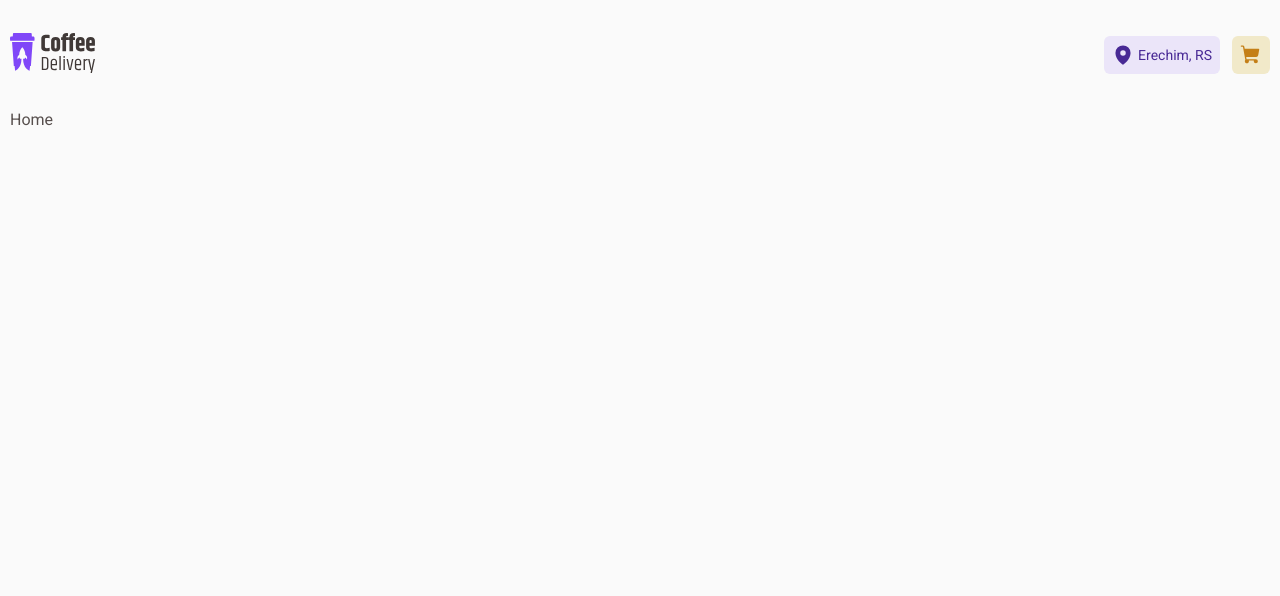
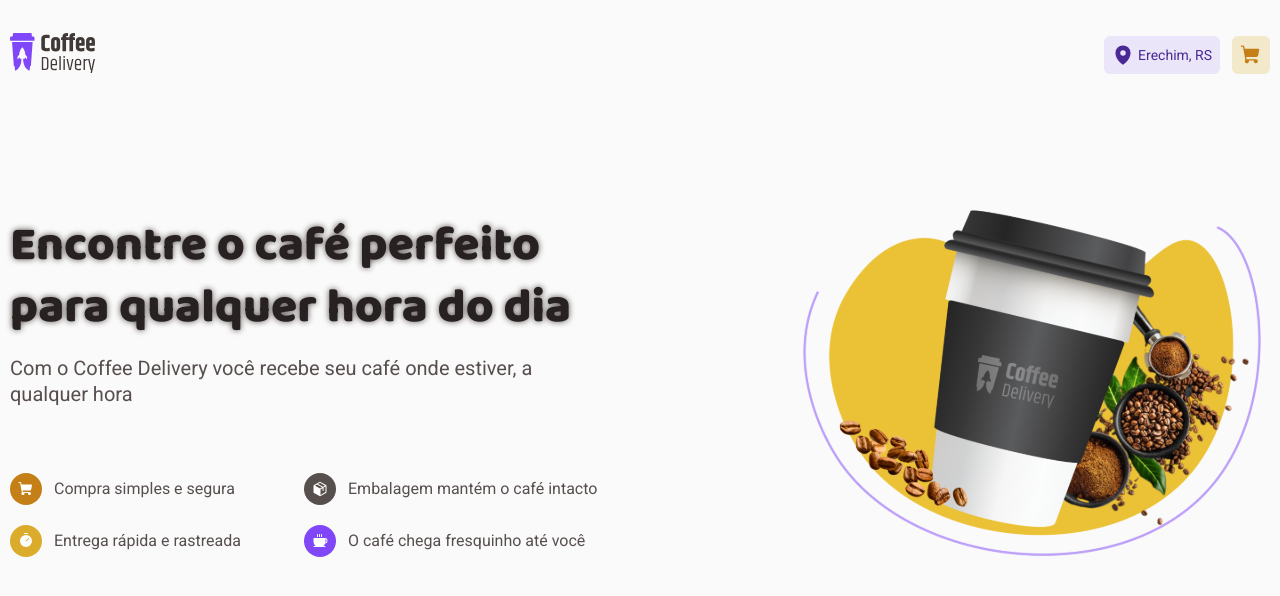
Before and after one commit to MarlonChi/coffe-delivery, a React (Vite) app: page / in a window 1280 px wide. Shown: the top 596 px of the page. Built offline with nearby package versions, Linux system fonts and the light colour scheme.

Commit message:
feat: banner home

```diff
--- /dev/null
+++ b/src/components/Banner/index.tsx
@@ -0,0 +1,51 @@
+import { Coffee, Package, ShoppingCart, Timer } from "phosphor-react";
+
+import BannerImage from "../../assets/banner-coffee.svg";
+
+import * as S from "./styles";
+
+export const Banner = () => {
+  return (
+    <S.BannerContainer>
+      <S.BannerInformation>
+        <h1>Encontre o café perfeito para qualquer hora do dia</h1>
+        <p>
+          Com o Coffee Delivery você recebe seu café onde estiver, a qualquer
+          hora
+        </p>
+        <S.Benefits>
+          <S.Item>
+            <S.Icon>
+              <ShoppingCart size={16} weight="fill" />
+            </S.Icon>
+            <span>Compra simples e segura</span>
+          </S.Item>
+          <S.Item>
+            <S.Icon>
+              <Package size={16} weight="fill" />
+            </S.Icon>
+            <span>Embalagem mantém o café intacto</span>
+          </S.Item>
+          <S.Item>
+            <S.Icon>
+              <Timer size={16} weight="fill" />
+            </S.Icon>
+            <span>Entrega rápida e rastreada</span>
+          </S.Item>
+          <S.Item>
+            <S.Icon>
+              <Coffee size={16} weight="fill" />
+            </S.Icon>
+            <span>O café chega fresquinho até você</span>
+          </S.Item>
+        </S.Benefits>
+      </S.BannerInformation>
+      <S.Image>
+        <img
+          src={BannerImage}
+          alt="Imagem de um copo de café em um fundo amarelo"
+        />
+      </S.Image>
+    </S.BannerContainer>
+  );
+};
--- /dev/null
+++ b/src/components/Banner/styles.ts
@@ -0,0 +1,111 @@
+import styled from "styled-components";
+
+export const BannerContainer = styled.section`
+  display: flex;
+  align-items: center;
+  justify-content: space-between;
+  padding: 9.4rem 0;
+
+  @media (max-width: 768px) {
+    flex-direction: column-reverse;
+    gap: 3.2rem;
+  }
+`;
+
+export const BannerInformation = styled.div`
+  max-width: 58.8rem;
+  width: 100%;
+
+  h1 {
+    font-size: 4.8rem;
+    line-height: 130%;
+    font-weight: 900;
+    filter: drop-shadow(0 0 0.3rem #574f4d);
+
+    @media (max-width: 992px) {
+      font-size: 3.2rem;
+    }
+
+    @media (max-width: 576px) {
+      font-size: 2.4rem;
+    }
+  }
+
+  p {
+    margin-top: 1.6rem;
+    font-size: 2rem;
+    line-height: 130%;
+    font-weight: 400;
+    color: ${(props) => props.theme["base-subtitle"]};
+
+    @media (max-width: 576px) {
+      font-size: 1.6rem;
+    }
+  }
+`;
+
+export const Benefits = styled.div`
+  margin-top: 6.6rem;
+  display: grid;
+  grid-template-columns: 1fr 1fr;
+  flex-wrap: wrap;
+  row-gap: 2rem;
+
+  @media (max-width: 768px) {
+    grid-template-columns: 1fr;
+  }
+`;
+
+export const Item = styled.div`
+  display: flex;
+  align-items: center;
+  gap: 1.2rem;
+
+  span {
+    font-size: 1.6rem;
+    line-height: 130%;
+    @media (max-width: 576px) {
+      font-size: 1.4rem;
+    }
+  }
+
+  &:nth-child(1) {
+    div {
+      background: ${(props) => props.theme["yellow-dark"]};
+    }
+  }
+
+  &:nth-child(2) {
+    div {
+      background: ${(props) => props.theme["base-text"]};
+    }
+  }
+
+  &:nth-child(3) {
+    div {
+      background: ${(props) => props.theme.yellow};
+    }
+  }
+
+  &:nth-child(4) {
+    div {
+      background: ${(props) => props.theme.purple};
+    }
+  }
+`;
+
+export const Icon = styled.div`
+  color: ${(props) => props.theme.white};
+  width: 3.2rem;
+  height: 3.2rem;
+  border-radius: 50%;
+  display: flex;
+  align-items: center;
+  justify-content: center;
+`;
+
+export const Image = styled.div`
+  img {
+    width: 100%;
+  }
+`;
--- a/src/pages/Home/index.tsx
+++ b/src/pages/Home/index.tsx
@@ -1,3 +1,9 @@
+import { Banner } from "../../components/Banner";
+
 export const Home = () => {
-  return <div>Home</div>;
+  return (
+    <div>
+      <Banner />
+    </div>
+  );
 };
```
Also changed, not shown: src/assets/banner-coffee.svg (added).
